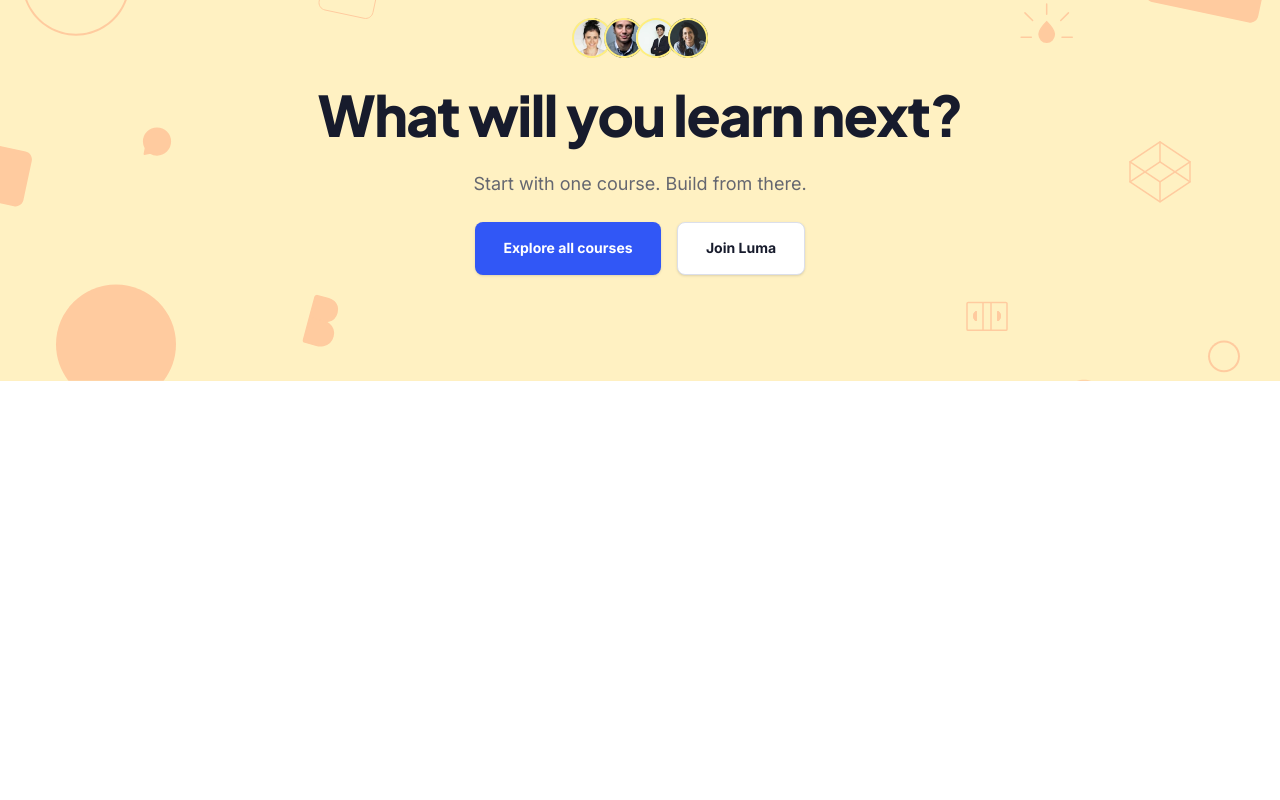
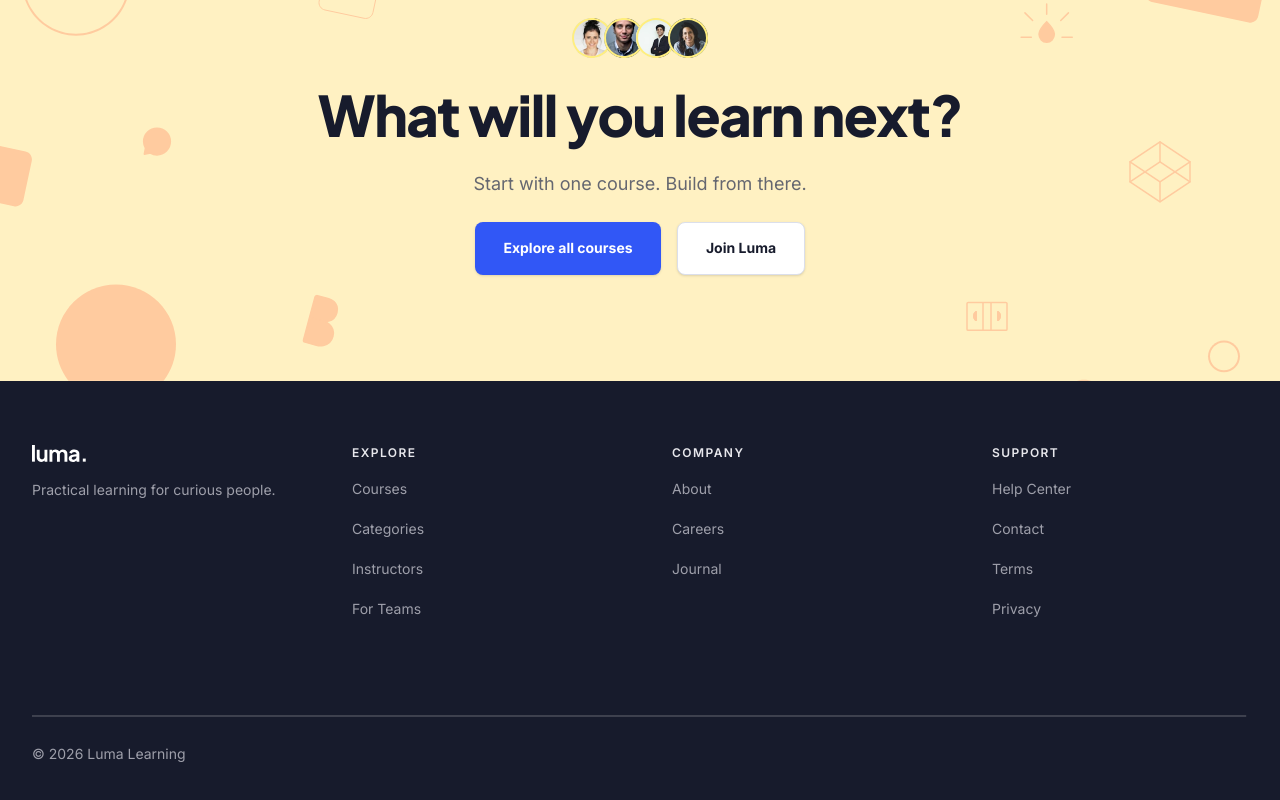
Before and after one commit to esthervbac/buzzvel-test, a Next.js app: page / in a window 1280 px wide. Shown: the part 5326-6126 px from the top of the page. Before the commit the page ends 5707 px from the top, so only its background shows below. Built offline with nearby package versions, Linux system fonts and the light colour scheme.

Commit message:
feat(): Added footer component

```diff
--- /dev/null
+++ b/src/app/components/Footer.tsx
@@ -0,0 +1,111 @@
+import Image from "next/image";
+import { LinkHeader } from "@/app/components/LinkHeader";
+
+export function Footer() {
+  return (
+    <footer className="w-full bg-[#171B2C]">
+      <div className="flex flex-col w-full min-h-98.75 items-center justify-between max-w-7xl mx-auto px-6 sm:px-8 py-16">
+        <div className="grid grid-cols-2 md:grid-cols-4 gap-10 lg:gap-16 w-full items-start justify-between">
+          <div className="flex flex-col items-start justify-start gap-4 col-span-2 md:col-span-1">
+            <Image
+              className="max-auto h-auto"
+              src="/luma..svg"
+              alt="Luma logo"
+              width={53.74}
+              height={16.92}
+              priority
+            />
+            <LinkHeader
+              className="text-[#9E9FAA] text-[14px]/6 font-inter font-normal"
+              label="Practical learning for curious people."
+              href="#"
+            ></LinkHeader>
+          </div>
+          <div className="flex flex-col items-start justify-start gap-4">
+            <p className="text-[#E7E7EC] text-[12px]/4 font-inter font-semibold tracking-[1.44px] uppercase">
+              Explore
+            </p>
+            <LinkHeader
+              className="text-[#9E9FAA] text-[14px]/6 font-inter font-normal"
+              label="Courses"
+              href="#"
+            ></LinkHeader>
+            <LinkHeader
+              className="text-[#9E9FAA] text-[14px]/6 font-inter font-normal"
+              label="Categories"
+              href="#"
+            ></LinkHeader>
+            <LinkHeader
+              className="text-[#9E9FAA] text-[14px]/6 font-inter font-normal"
+              label="Instructors"
+              href="#"
+            ></LinkHeader>
+            <LinkHeader
+              className="text-[#9E9FAA] text-[14px]/6 font-inter font-normal"
+              label="For Teams"
+              href="#"
+            ></LinkHeader>
+          </div>
+          <div className="flex flex-col items-start justify-start gap-4">
+            <p className="text-[#E7E7EC] text-[12px]/4 font-inter font-semibold tracking-[1.44px] uppercase">
+              Company
+            </p>
+            <LinkHeader
+              className="text-[#9E9FAA] text-[14px]/6 font-inter font-normal"
+              label="About"
+              href="#"
+            ></LinkHeader>
+            <LinkHeader
+              className="text-[#9E9FAA] text-[14px]/6 font-inter font-normal"
+              label="Careers"
+              href="#"
+            ></LinkHeader>
+            <LinkHeader
+              className="text-[#9E9FAA] text-[14px]/6 font-inter font-normal"
+              label="Journal"
+              href="#"
+            ></LinkHeader>
+          </div>
+          <div className="flex flex-col items-start justify-start gap-4">
+            <p className="text-[#E7E7EC] text-[12px]/4 font-inter font-semibold tracking-[1.44px] uppercase">
+              Support
+            </p>
+            <LinkHeader
+              className="text-[#9E9FAA] text-[14px]/6 font-inter font-normal"
+              label="Help Center"
+              href="#"
+            ></LinkHeader>
+            <LinkHeader
+              className="text-[#9E9FAA] text-[14px]/6 font-inter font-normal"
+              label="Contact"
+              href="#"
+            ></LinkHeader>
+            <LinkHeader
+              className="text-[#9E9FAA] text-[14px]/6 font-inter font-normal"
+              label="Terms"
+              href="#"
+            ></LinkHeader>
+            <LinkHeader
+              className="text-[#9E9FAA] text-[14px]/6 font-inter font-normal"
+              label="Privacy"
+              href="#"
+            ></LinkHeader>
+          </div>
+        </div>
+        <div className="flex flex-col items-start justify-start w-full mt-16 gap-2">
+          <Image
+            className="w-full h-auto"
+            src="/footer-line.svg"
+            alt="Footer line"
+            width={1120}
+            height={1}
+            priority
+          />
+          <p className="text-[#9E9FAA] text-[14px]/6 font-inter font-normal">
+            © 2026 Luma Learning
+          </p>
+        </div>
+      </div>
+    </footer>
+  );
+}
--- a/src/app/page.tsx
+++ b/src/app/page.tsx
@@ -7,6 +7,7 @@ import { Testimonial } from "./home/TestimonialContent";
 import { Section } from "./home/SectionContent";
 import { ContactSection } from "./home/ContactSectionContent";
 import { FinalCTAContent } from "./home/FinalCTAContent";
+import { Footer } from "@/app/components/Footer";
 
 export default function Home() {
   return (
@@ -22,6 +23,7 @@ export default function Home() {
         <ContactSection />
         <FinalCTAContent />
       </main>
+      <Footer />
     </div>
   );
 }
```
Also changed, not shown: public/footer-line.svg (added), public/luma..svg (added).
